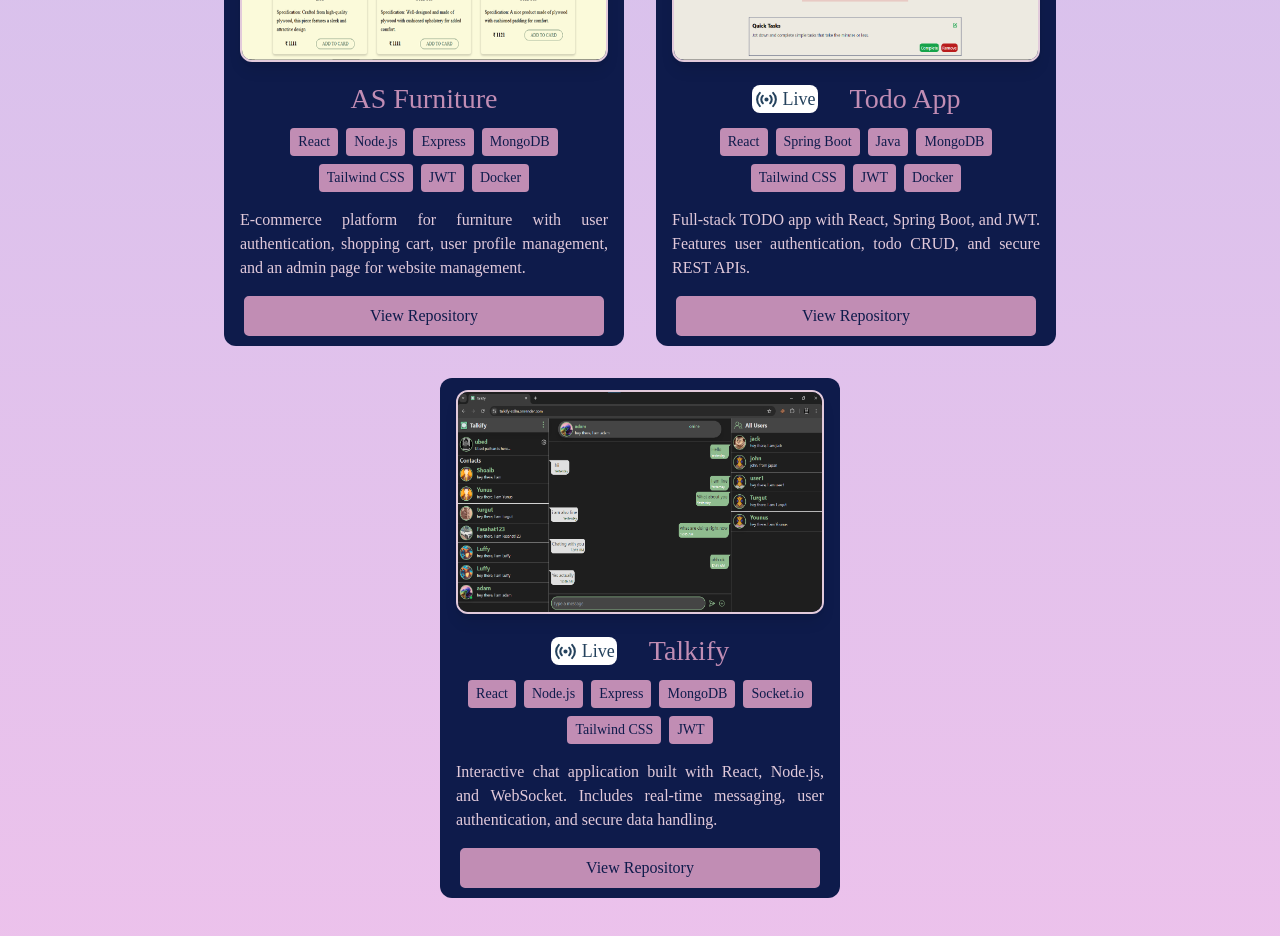
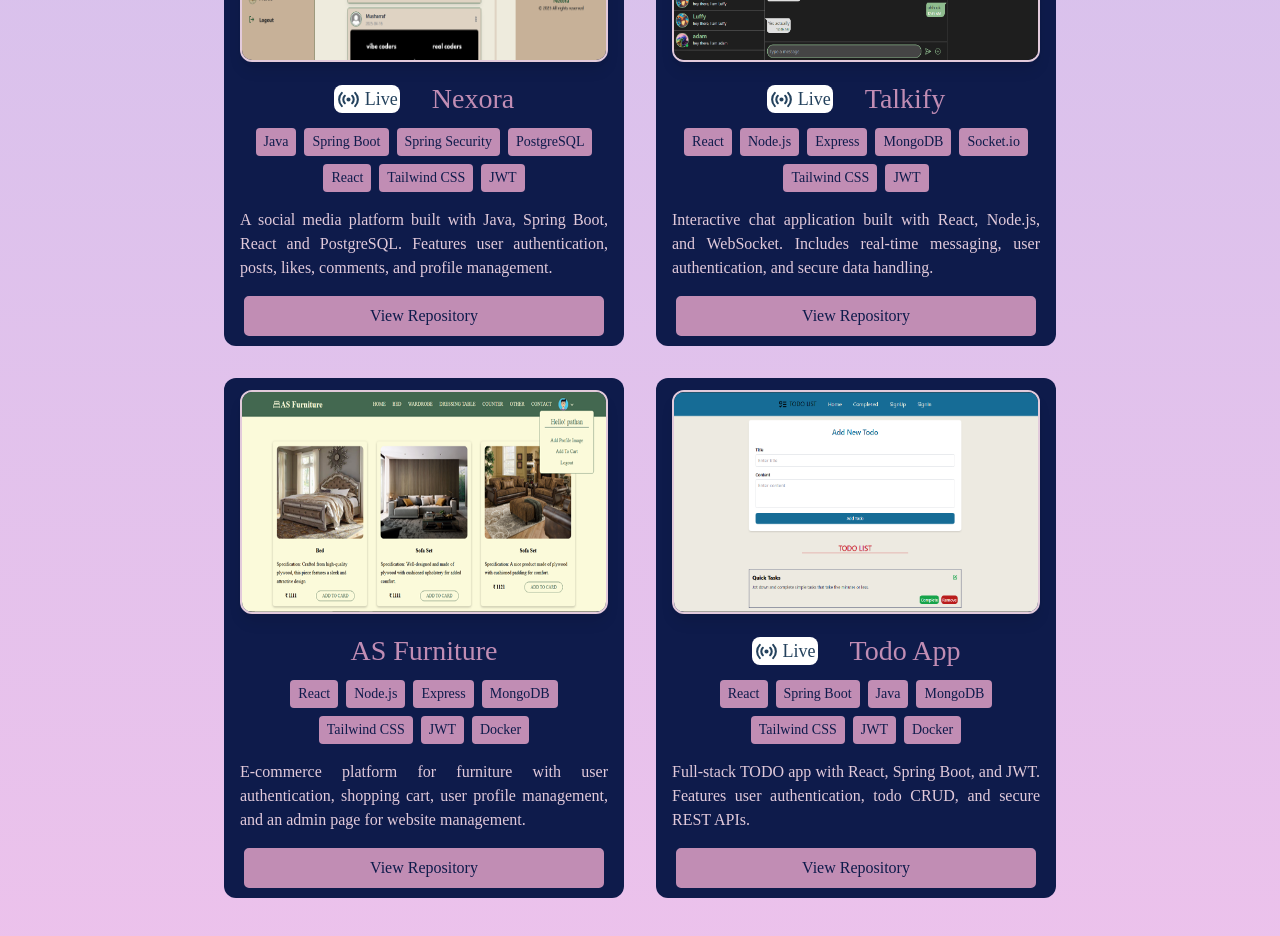
Before and after one commit to Ubed-pathan/portfolio, a React (Vite) app: page / in a window 1280 px wide. Shown: the part 2700-3636 px from the top of the page. Built offline with nearby package versions, Linux system fonts and the light colour scheme.

Commit message:
Nexora's info added

```diff
--- a/src/section/Projects.jsx
+++ b/src/section/Projects.jsx
@@ -1,17 +1,62 @@
-
 import { HiOutlineStatusOnline } from "react-icons/hi";
 import asProjectImage from "../Images/asProjectImage.png";
 import todoApp from "../Images/todoApp.png";
 import talkify from "../Images/talkify.png";
+import nexora from "../Images/nexora.png";
 import "../App.css";
 
 function Projects() {
   const projects = [
     {
+      image: nexora,
+      name: "Nexora",
+      discription:
+        "A social media platform built with Java, Spring Boot, React and PostgreSQL. Features user authentication, posts, likes, comments, and profile management.",
+      techStack: [
+        "Java",
+        "Spring Boot",
+        "Spring Security",
+        "PostgreSQL",
+        "React",
+        "Tailwind CSS",
+        "JWT",
+        // "Maven",
+      ],
+
+      link: "https://github.com/Ubed-pathan/Nexora",
+      live: "https://nexora--one.vercel.app/",
+    },
+    {
+      image: talkify,
+      name: "Talkify",
+      discription:
+        "Interactive chat application built with React, Node.js, and WebSocket. Includes real-time messaging, user authentication, and secure data handling.",
+      techStack: [
+        "React",
+        "Node.js",
+        "Express",
+        "MongoDB",
+        "Socket.io",
+        "Tailwind CSS",
+        "JWT",
+      ],
+      link: "https://github.com/Ubed-pathan/Talkify",
+      live: "https://talkify-zdlm.onrender.com/",
+    },
+    {
       image: asProjectImage,
       name: "AS Furniture",
-      discription: "E-commerce platform for furniture with user authentication, shopping cart, user profile management, and an admin page for website management.",
-      techStack: ["React", "Node.js", "Express", "MongoDB", "Tailwind CSS", "JWT", "Docker"],
+      discription:
+        "E-commerce platform for furniture with user authentication, shopping cart, user profile management, and an admin page for website management.",
+      techStack: [
+        "React",
+        "Node.js",
+        "Express",
+        "MongoDB",
+        "Tailwind CSS",
+        "JWT",
+        "Docker",
+      ],
       link: "https://github.com/Ubed-pathan/AS_BY_MERN.git",
     },
     {
@@ -19,18 +64,17 @@ function Projects() {
       name: "Todo App",
       discription:
         "Full-stack TODO app with React, Spring Boot, and JWT. Features user authentication, todo CRUD, and secure REST APIs.",
-      techStack: ["React", "Spring Boot", "Java", "MongoDB", "Tailwind CSS", "JWT", "Docker"],
+      techStack: [
+        "React",
+        "Spring Boot",
+        "Java",
+        "MongoDB",
+        "Tailwind CSS",
+        "JWT",
+        "Docker",
+      ],
       link: "https://github.com/Ubed-pathan/TODOApplication.git",
       live: "https://todo-application-vert-nine.vercel.app/",
-    },
-    {
-      image: talkify,
-      name: "Talkify",
-      discription:
-      "Interactive chat application built with React, Node.js, and WebSocket. Includes real-time messaging, user authentication, and secure data handling.",
-      techStack: ["React", "Node.js", "Express", "MongoDB", "Socket.io", "Tailwind CSS", "JWT"],
-      link: "https://github.com/Ubed-pathan/Talkify",
-      live: "https://talkify-zdlm.onrender.com/",
     },
   ];
   return (
@@ -55,7 +99,6 @@ function Projects() {
                   />
                 </div>
 
-
                 <div className="flex justify-center items-center pt-4 gap-8">
                   {project.live && (
                     <a
@@ -68,12 +111,14 @@ function Projects() {
                         onClick={() => window.open(project.live, "_blank")}
                         className="flex justify-center items-center"
                       >
-                        <span className="text-lg flex justify-between items-center gap-1 bg-white rounded-lg px-[2px] text-customLightBlue hover:bg-gray-600 hover:text-white transform duration-300"><HiOutlineStatusOnline size={25}/> Live</span>
+                        <span className="text-lg flex justify-between items-center gap-1 bg-white rounded-lg px-[2px] text-customLightBlue hover:bg-gray-600 hover:text-white transform duration-300">
+                          <HiOutlineStatusOnline size={25} /> Live
+                        </span>
                       </button>
                     </a>
                   )}
                   <h1 className="text-customDarkPink">{project.name}</h1>
-                  </div>
+                </div>
 
                 <div className="flex flex-wrap justify-center gap-2 pt-2">
                   {project.techStack.map((tech, i) => (
```
Also changed, not shown: src/Images/nexora.png (added).
